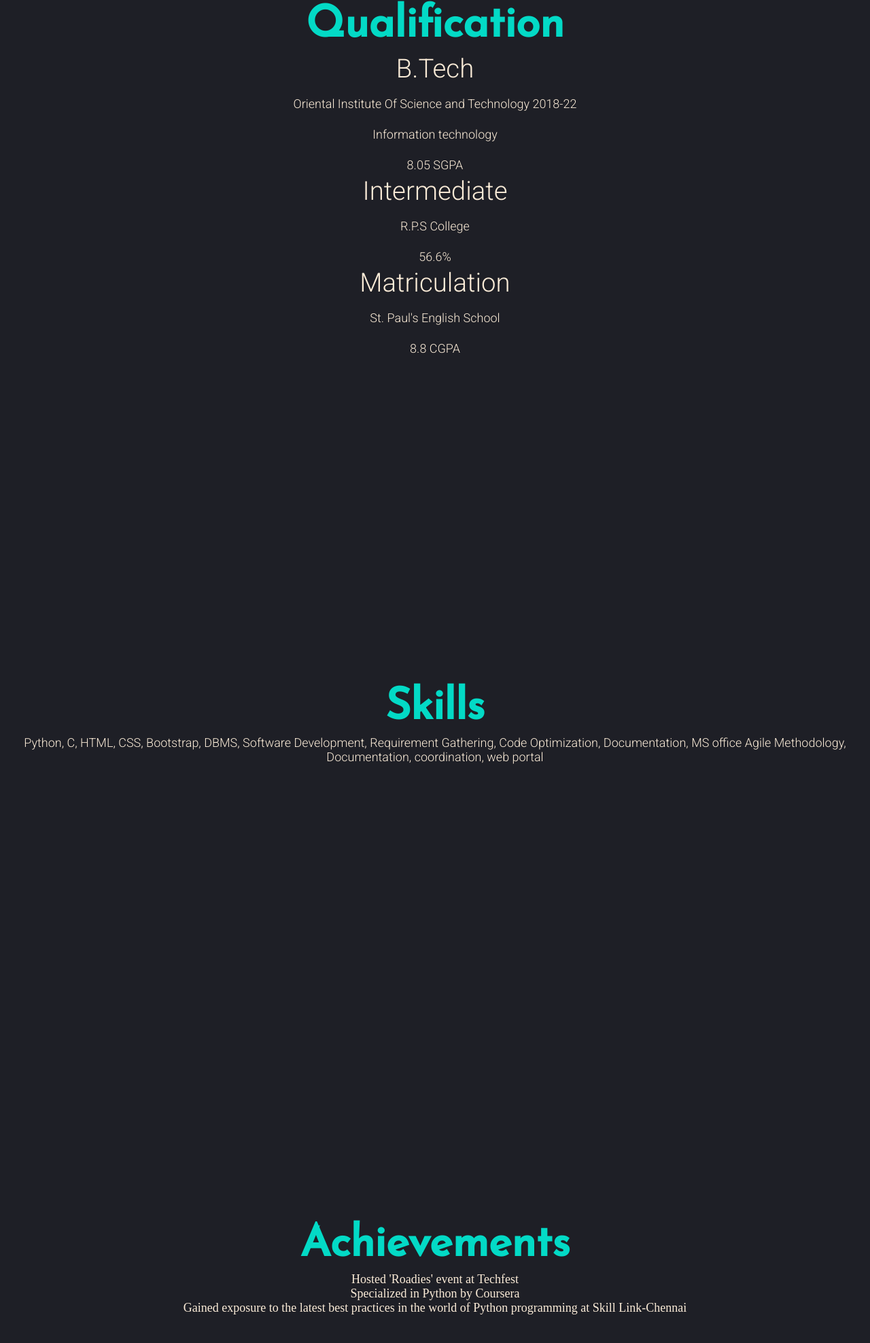
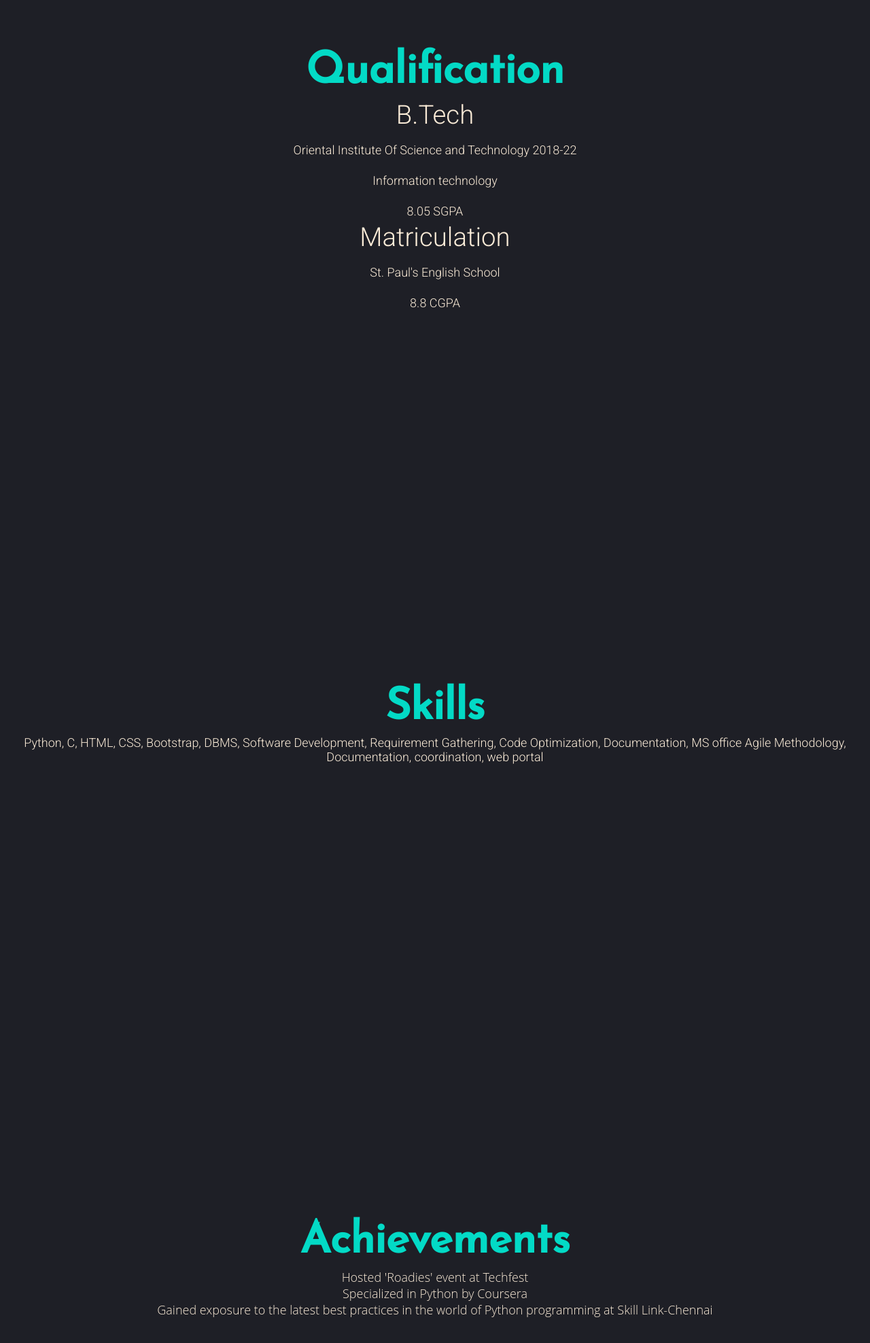
Before and after one commit to swatii094/portfolio, a plain HTML site: page index.html in a window 1280 px wide. Shown: the part 1733-3709 px from the top of the page at 68% size. Drawn offline with nearby package versions, Linux system fonts and the light colour scheme; a script that the page names is missing.

Commit message:
Update index.html

```diff
--- a/index.html
+++ b/index.html
@@ -44,8 +44,6 @@ reach the top in the computing and research field with sheer determination, dedi
       <h2>
       	B.Tech<br>
       	<span style="font-size: 18px;">Oriental Institute Of Science and Technology 2018-22 <br>Information technology <br> 8.05 SGPA</span><br>
-      	Intermediate<br>
-      	<span style="font-size: 18px;">R.P.S College <br>56.6%</span><br>
       	Matriculation<br>
       	<span style="font-size: 18px;">St. Paul's English School<br> 8.8 CGPA</span>
       </h2>
@@ -58,7 +56,7 @@ reach the top in the computing and research field with sheer determination, dedi
     <section class="slider" id="tab-typescript">
       <h1>Achievements</h1>
       <h2>
-      	<ul style="font-size:18px; font-family: opensans;">
+      	<ul style="font-size:18px; font-family: open sans;">
       		Hosted 'Roadies' event at Techfest<br>
       		Specialized in Python by Coursera<br>
       		Gained exposure to the latest best practices in the world of Python programming
```
